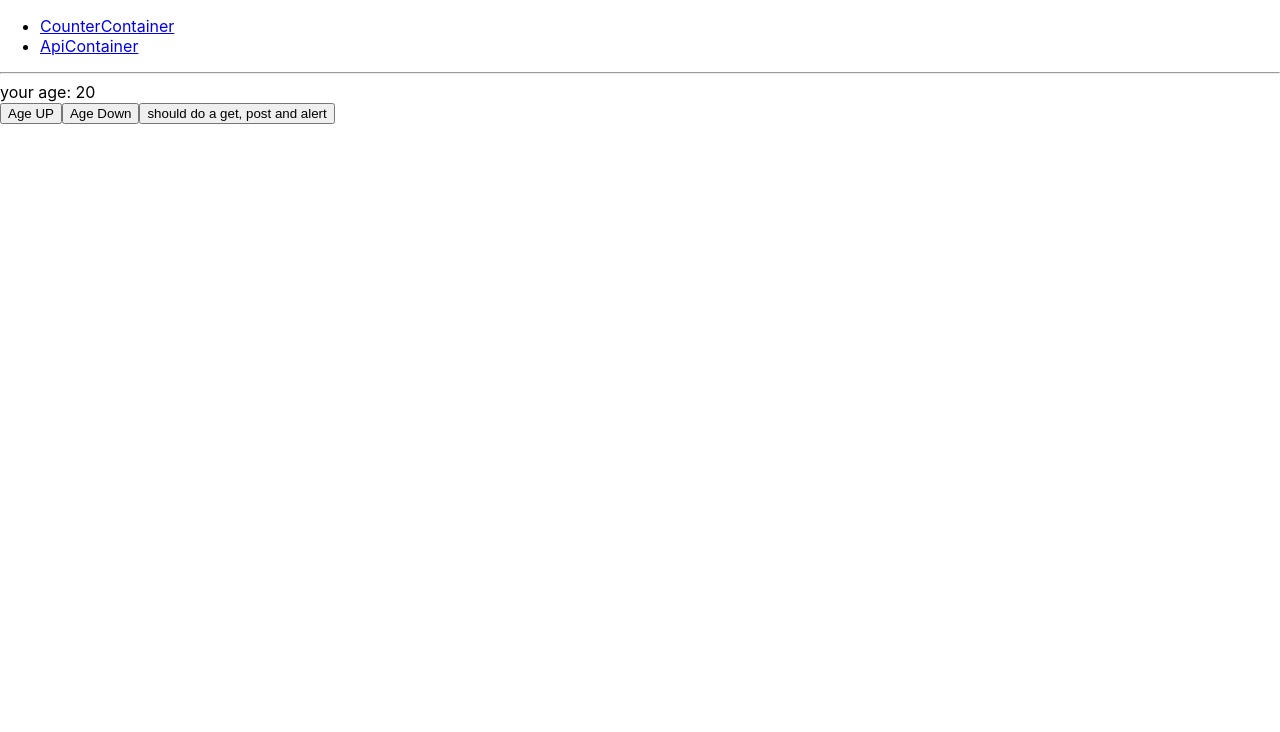
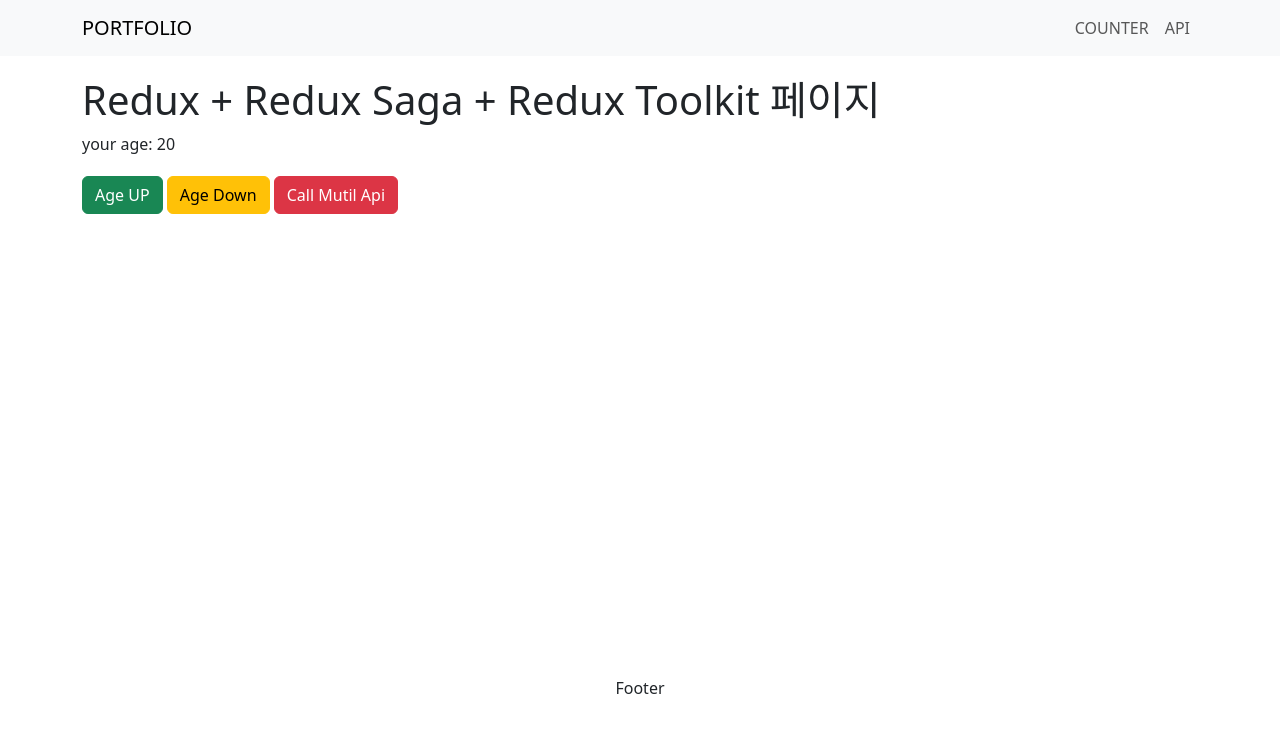
Before and after one commit to songnumber1/react-my-app, a React (Create React App) app: page /api in a window 1280 px wide. Shown: the top 732 px of the page. Built offline with nearby package versions, Linux system fonts and the light colour scheme.

Commit message:
bootstrap으로 layout 완성

```diff
--- a/package.json
+++ b/package.json
@@ -8,8 +8,10 @@
     "@testing-library/react": "^13.4.0",
     "@testing-library/user-event": "^13.5.0",
     "axios": "^1.6.7",
+    "bootstrap": "^5.3.2",
     "history": "^5.3.0",
     "react": "^18.2.0",
+    "react-bootstrap": "^2.10.1",
     "react-dom": "^18.2.0",
     "react-redux": "^9.1.0",
     "react-router-dom": "^6.22.1",
--- a/src/App.js
+++ b/src/App.js
@@ -1,25 +1,21 @@
-import React from 'react';
-import { Route, Link, Routes } from 'react-router-dom';
+import { Container } from 'react-bootstrap';
+import Layout from './layout/Layout';
+import { Route, Routes } from 'react-router-dom';
 import CounterContainer from './containers/CounterContainer';
 import ApiContainer from './containers/ApiContainer';
+import Home from './components/Home';
 
 function App() {
   return (
-    <div>
-      <ul>
-        <li>
-          <Link to="/">CounterContainer</Link>
-        </li>
-        <li>
-          <Link to="/api">ApiContainer</Link>
-        </li>
-      </ul>
-      <hr />
-      <Routes>
-        <Route path="/" exact={true} element={<CounterContainer />} />
-        <Route path="/api" element={<ApiContainer />} />
-      </Routes>
-    </div>
+    <Layout>
+      <Container style={{ minHeight: '75vh', marginTop: '20px' }}>
+        <Routes>
+          <Route path="/counter" element={<CounterContainer />} />
+          <Route path="/api" element={<ApiContainer />} />
+          <Route path="/" exact={true} element={<Home />} />
+        </Routes>
+      </Container>
+    </Layout>
   );
 }
 
--- a/src/components/Api.js
+++ b/src/components/Api.js
@@ -1,16 +1,34 @@
 import React from 'react';
+import Button from 'react-bootstrap/Button';
 
 function Api({ age, onAgeUp, onAgeDown, callApis }) {
   return (
-    <div className="App">
-      <div className="Age-label">
+    <div>
+      <h1>Redux + Redux Saga + Redux Toolkit 페이지</h1>
+      <div>
         your age: <span>{age}</span>
       </div>
-      <button onClick={onAgeUp}>Age UP</button>
-      <button onClick={onAgeDown}>Age Down</button>
-      <button onClick={callApis}>should do a get, post and alert</button>
+      <div style={style.agelabel}>
+        <Button variant="success" onClick={onAgeUp}>
+          Age UP
+        </Button>
+        &nbsp;
+        <Button variant="warning" onClick={onAgeDown}>
+          Age Down
+        </Button>
+        &nbsp;
+        <Button variant="danger" onClick={callApis}>
+          Call Mutil Api
+        </Button>
+      </div>
     </div>
   );
 }
 
+const style = {
+  agelabel: {
+    marginTop: '20px'
+  }
+};
+
 export default Api;
--- a/src/components/Counter.js
+++ b/src/components/Counter.js
@@ -1,11 +1,22 @@
 import React from 'react';
+import Button from 'react-bootstrap/Button';
 
 function Counter({ number, onIncrease, onDecrease }) {
   return (
     <div>
-      <h1>{number}</h1>
-      <button onClick={onIncrease}>+1</button>
-      <button onClick={onDecrease}>-1</button>
+      <h1>Redux 페이지</h1>
+      <div>
+        your age: <span>{number}</span>
+      </div>
+      <div style={{ marginTop: '20px' }}>
+        <Button variant="primary" onClick={onIncrease}>
+          +1
+        </Button>
+        &nbsp;
+        <Button variant="secondary" onClick={onDecrease}>
+          -1
+        </Button>
+      </div>
     </div>
   );
 }
--- /dev/null
+++ b/src/components/Home.js
@@ -0,0 +1,11 @@
+import React from 'react';
+
+function Home() {
+  return (
+    <div>
+      <h1>Home</h1>
+    </div>
+  );
+}
+
+export default Home;
--- a/src/index.js
+++ b/src/index.js
@@ -7,6 +7,7 @@
 
 import { BrowserRouter } from 'react-router-dom';
 import createStore, { customHistory } from './store/store';
+import 'bootstrap/dist/css/bootstrap.css';
 
 const store = createStore();
 
--- /dev/null
+++ b/src/layout/Footer.js
@@ -0,0 +1,13 @@
+import { Container } from 'react-bootstrap';
+
+const Footer = () => {
+  return (
+    <footer>
+      <Container>
+        <div style={{ textAlign: 'center' }}>Footer</div>
+      </Container>
+    </footer>
+  );
+};
+
+export default Footer;
--- /dev/null
+++ b/src/layout/Header.js
@@ -0,0 +1,20 @@
+import { Navbar, Nav, Container } from 'react-bootstrap';
+
+const Header = () => {
+  return (
+    <header>
+      <Navbar bg="light" expand="lg">
+        <Container>
+          <Navbar.Brand href="/">PORTFOLIO</Navbar.Brand>
+          <Navbar.Toggle aria-controls="basic-navbar-nav" />
+          <Nav className="ml-auto">
+            <Nav.Link href="/counter">COUNTER</Nav.Link>
+            <Nav.Link href="/api">API</Nav.Link>
+          </Nav>
+        </Container>
+      </Navbar>
+    </header>
+  );
+};
+
+export default Header;
--- /dev/null
+++ b/src/layout/Layout.js
@@ -0,0 +1,15 @@
+import React from 'react';
+import Footer from './Footer';
+import Header from './Header';
+
+const Layout = ({ children }) => {
+  return (
+    <>
+      <Header />
+      {children}
+      <Footer />
+    </>
+  );
+};
+
+export default Layout;
```
Also changed, not shown: 1 other file (tests, documents, lock files or other folders).
